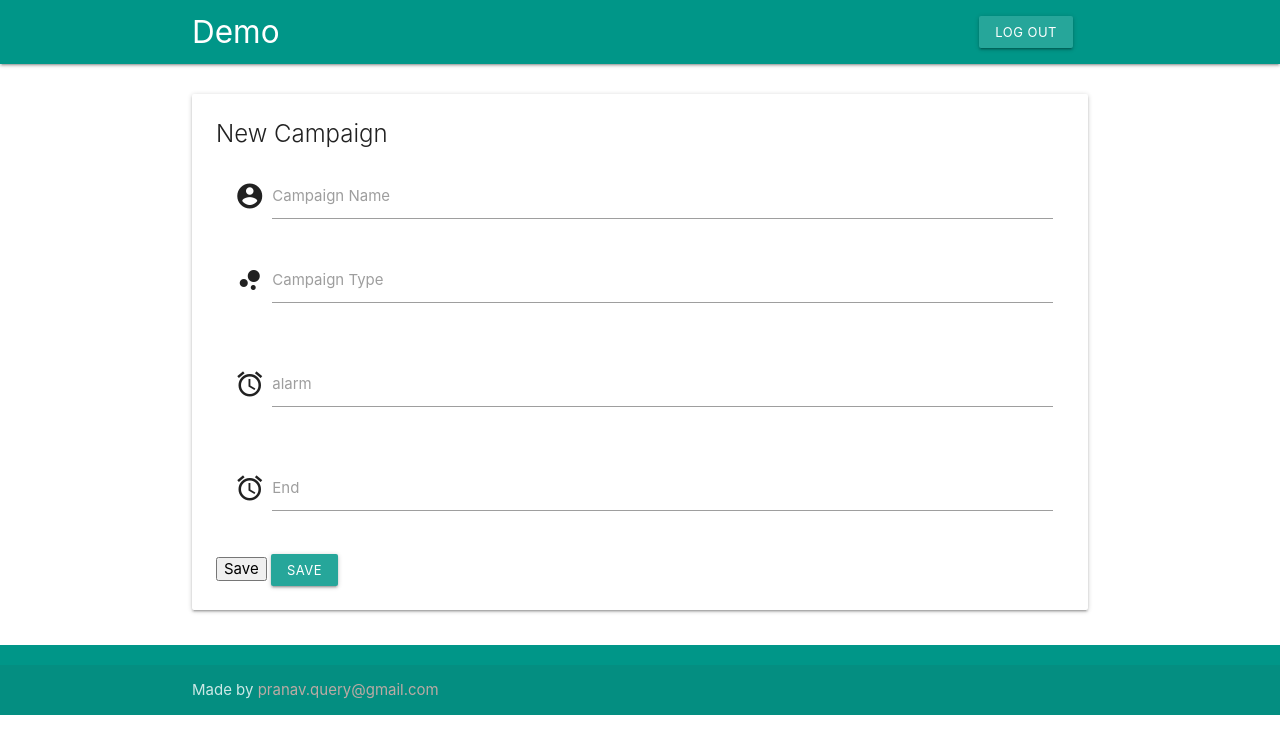
After one commit to pranavm27/Domain_search_tool, a Django app: page /newCampaign in a window 1280 px wide. The commit adds this page. Shown: the top 754 px of the page. Run offline with Django 3.2, Linux system fonts and the light colour scheme.

Commit message:
new campaign page

```diff
--- /dev/null
+++ b/DWH_app/templates/home/newCampaign.html
@@ -0,0 +1,51 @@
+{% extends 'layout.html' %}
+
+{% block content %}
+
+<br/>
+
+
+
+<div class="row">
+     <div class="col-12  m6">
+     	<div class="card  ">
+     		<div class="card-content">
+     			 <span class="card-title">New Campaign  </span>
+                <form class="" method = 'post' action= 'saveCampaign'>
+                	 {% csrf_token %}
+                  <div class="">
+                    <div class="input-field col s12 center">
+                      <i class="material-icons prefix">account_circle</i>
+                      <input required id="icon_prefix" type="text" class="validate">
+                      <label for="icon_prefix">Campaign Name </label>
+                    </div>
+                  </div>
+                  <div class="row center">
+                    <div class="input-field col s12 center">
+                      <i class="material-icons prefix">bubble_chart</i>
+                      <input id="bubble_chart" type="tel" class="validate">
+                      <label for="bubble_chart">Campaign Type</label>
+                    </div>
+                  </div>
+                  <div class="row center">
+                    <div class="input-field col s12 center">
+                      <i class="material-icons prefix">alarm</i>
+                      <input id="icon_telephone1" type="tel" class="validate">
+                      <label for="icon_telephone1">alarm</label>
+                    </div>
+                  </div>
+                  <div class="row center">
+                    <div class="input-field col s12 center">
+                      <i class="material-icons prefix">alarm</i>
+                      <input id="icon_telephone" type="tel" class="validate">
+                      <label for="icon_telephone">End</label>
+                    </div>
+                  </div>
+                  <button type='submit'> Save </button>
+                  <a href="http://materializecss.com/getting-started.html" id="download-button" class="btn-small waves-effect waves-light teal lighten-1">Save </a>
+                </form>
+            </div>
+        </div>
+    </div>
+</div>
+{% endblock %}
--- a/DWH_app/templates/layout.html
+++ b/DWH_app/templates/layout.html
@@ -26,11 +26,11 @@
           <ul class="right hide-on-med-and-down">
             <li>
               {%  if saveSearch == 'true' %}
-              <a href="saveSearchKey?key={{ searchKey }}" id="download-button" class="  btn-small waves-effect waves-light teal lighten-1">Save Sampaign</a>
+              <a href="saveSearchKey?key={{ searchKey }}" id="download-button" class="  btn-small waves-effect waves-light teal lighten-1">Save To Sampaign</a>
               </a>
                {% endif %}
               {% if user.is_authenticated %}
-               <a href="profile" id="download-button" class="  btn-small waves-effect waves-light teal lighten-1">@{{ user }}</a>
+               <a href="profile" id="download-button" class="  btn-small waves-effect waves-light teal lighten-1">My Account</a>
               </a>
               {% endif %}
 
--- a/DWH_app/urls.py
+++ b/DWH_app/urls.py
@@ -7,4 +7,6 @@ urlpatterns = [
     path('saveSearchKey', views.saveSearchKey, name='saveSearchKey'),
     path('profile', views.profile, name='profile'),
     path('deleteKeyword', views.deleteKeyword, name='profile'),
+    path('newCampaign', views.newCampaign, name='profile'),
+    path('saveCampaign', views.saveCampaign, name='profile'),
 ]
--- a/DWH_app/views.py
+++ b/DWH_app/views.py
@@ -76,7 +76,7 @@ def profile(request):
 	return render(request, 'home/profile.html',{
 		'title': 'Demo App',
 			'showLogin' : 'false',
-			'showLogout' : 'falaSe',
+			'showLogout' : 'true',
 			'showSignup' : 'false',
 			'saveSearch' : 'falase',
 			'searchKey'  : '',
@@ -91,9 +91,34 @@ def deleteKeyword(request):
 	return render(request, 'home/profile.html',{
 		'title': 'Demo App',
 			'showLogin' : 'false',
-			'showLogout' : 'falaSe',
+			'showLogout' : 'false',
 			'showSignup' : 'false',
 			'saveSearch' : 'falase',
 			'searchKey'  : '',
 			 'searchResultData' : savedSearckKeys
 			})
+
+def newCampaign(request):
+	return render(request, 'home/newCampaign.html',{
+		'title': 'Demo App',
+			'showLogin' : 'false',
+			'showLogout' : 'true',
+			'showSignup' : 'false',
+			'saveSearch' : 'falase',
+			'searchKey'  : '',
+			 'searchResultData' : ''
+			})
+
+def saveCampaign(request):
+	print('here')
+
+	savedSearckKeys =  Searches.objects.all()
+	return render(request, 'home/profile.html',{
+		'title': 'Demo App',
+			'showLogin' : 'false',
+			'showLogout' : 'false',
+			'showSignup' : 'false',
+			'saveSearch' : 'falase',
+			'searchKey'  : '',
+			 'searchResultData' : savedSearckKeys
+			})
--- a/DWH_tool/settings.py
+++ b/DWH_tool/settings.py
@@ -25,7 +25,7 @@ SECRET_KEY = 'ml-=#dn@%h7+ute=avcxpv59*d(p)zu=!vz7uw6x=#0uz!e7hm'
 # SECURITY WARNING: don't run with debug turned on in production!
 DEBUG = True
 
-ALLOWED_HOSTS = ['demo-domain-search-tool.herokuapp.com']
+ALLOWED_HOSTS = ['demo-domain-search-tool.herokuapp.com', '127.0.0.1']
 
 
 # Application definition
```
Also changed, not shown: DWH_app/models.py (+8 -5 lines), DWH_app/templates/home/profile.html (+27 -20 lines), db.sqlite3.
